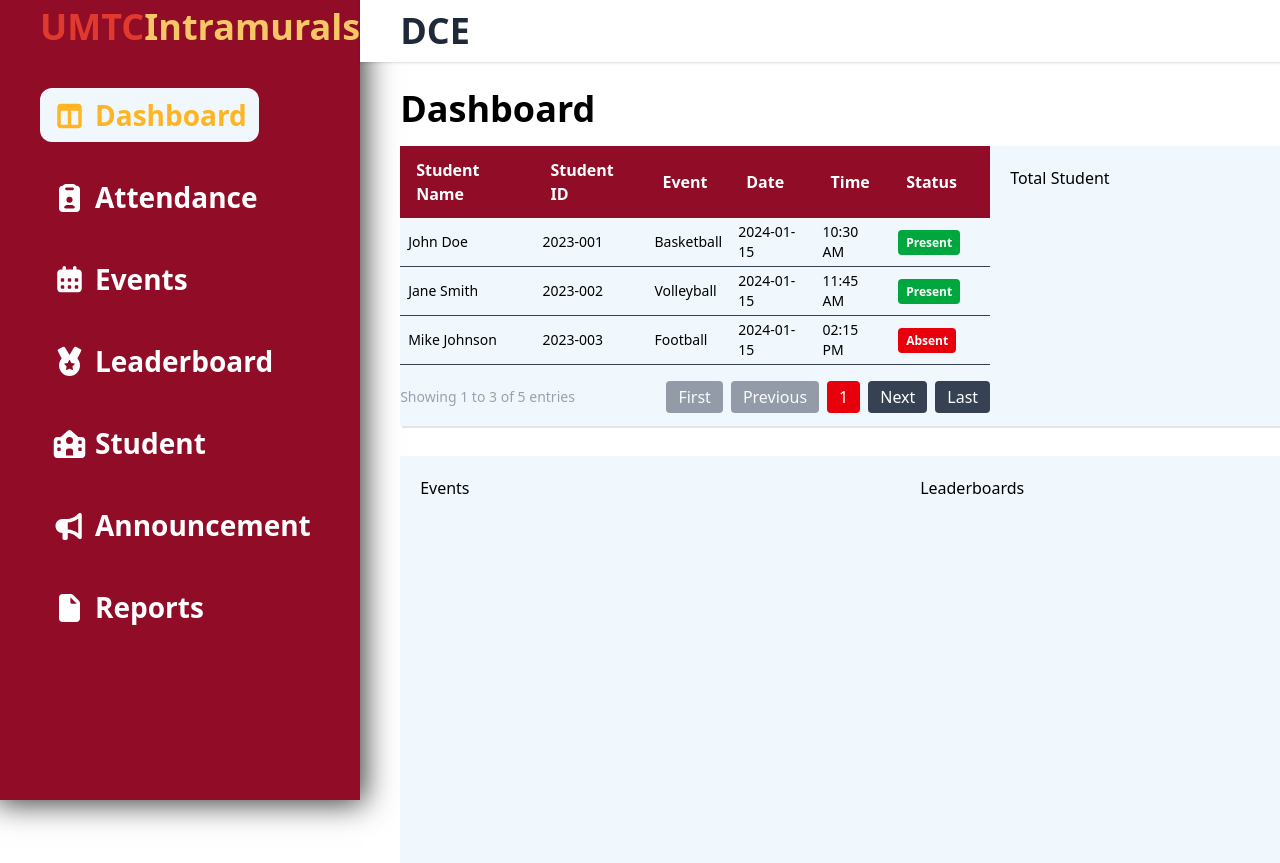
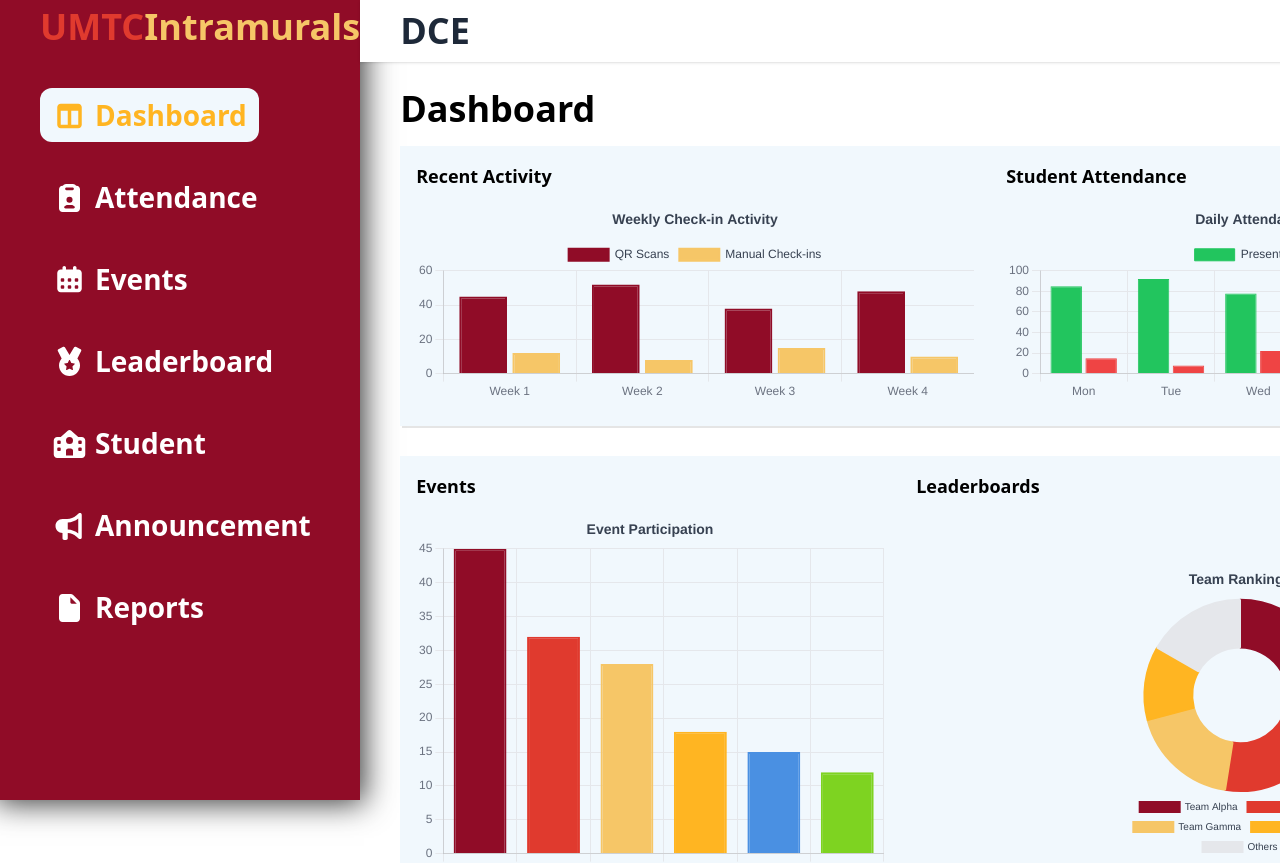
Before and after one commit to lawie2k/intramurals-QR-attendance-app, a React (Vite) app in the folder qr-attendance-admin/: page /dashboard in a window 1280 px wide. Shown: the top 863 px of the page. Built offline with nearby package versions, Linux system fonts and the light colour scheme.

Commit message:
added charts for admin

```diff
--- a/qr-attendance-admin/package.json
+++ b/qr-attendance-admin/package.json
@@ -13,7 +13,9 @@
     "@fortawesome/fontawesome-svg-core": "^7.1.0",
     "@fortawesome/free-solid-svg-icons": "^7.1.0",
     "@fortawesome/react-fontawesome": "^3.1.0",
+    "chart.js": "^4.5.0",
     "react": "^19.1.1",
+    "react-chartjs-2": "^5.3.0",
     "react-dom": "^19.1.1",
     "react-router-dom": "^7.9.1"
   },
--- a/qr-attendance-admin/src/tabs/dashboard.tsx
+++ b/qr-attendance-admin/src/tabs/dashboard.tsx
@@ -1,36 +1,261 @@
 import React from "react";
-import DataGrid from "../../components/DataGrid";
+import { Chart as ChartJS, CategoryScale, LinearScale, BarElement, Title, Tooltip, Legend, ArcElement } from 'chart.js';
+import { Bar, Doughnut } from 'react-chartjs-2';
+
+ChartJS.register(CategoryScale, LinearScale, BarElement, Title, Tooltip, Legend, ArcElement);
 
 export default function Dashboard() {
-    const attendanceData = [
-        { id: 1, studentName: "John Doe", studentId: "2023-001", event: "Basketball", date: "2024-01-15", time: "10:30 AM", status: "Present" },
-        { id: 2, studentName: "Jane Smith", studentId: "2023-002", event: "Volleyball", date: "2024-01-15", time: "11:45 AM", status: "Present" },
-        { id: 3, studentName: "Mike Johnson", studentId: "2023-003", event: "Football", date: "2024-01-15", time: "02:15 PM", status: "Absent" },
-        { id: 4, studentName: "Sarah Wilson", studentId: "2023-004", event: "Basketball", date: "2024-01-15", time: "10:30 AM", status: "Present" },
-        { id: 5, studentName: "David Brown", studentId: "2023-005", event: "Swimming", date: "2024-01-15", time: "03:00 PM", status: "Present" },
-    ];
+    // Recent activity data for chart
+    const recentActivityData = {
+        labels: ['Week 1', 'Week 2', 'Week 3', 'Week 4'],
+        datasets: [
+            {
+                label: 'QR Scans',
+                data: [45, 52, 38, 48],
+                backgroundColor: '#900C27',
+                borderColor: '#900C27',
+                borderWidth: 2,
+            },
+            {
+                label: 'Manual Check-ins',
+                data: [12, 8, 15, 10],
+                backgroundColor: '#F6C667',
+                borderColor: '#F6C667',
+                borderWidth: 2,
+            }
+        ],
+    };
 
-    const columns = [
-        { field: "studentName", headerName: "Student Name" },
-        { field: "studentId", headerName: "Student ID" },
-        { field: "event", headerName: "Event" },
-        { field: "date", headerName: "Date" },
-        { field: "time", headerName: "Time" },
-        {
-            field: "status",
-            headerName: "Status",
-            width: "100px",
-            cellRenderer: ({ value }: { value: string }) => (
-                <span className={`px-2 py-1 rounded text-xs font-bold ${
-                    value === 'Present'
-                        ? 'bg-green-600 text-white'
-                        : 'bg-red-600 text-white'
-                }`}>
-                    {value}
-                </span>
-            )
+    const recentActivityOptions = {
+        responsive: true,
+        maintainAspectRatio: false,
+        plugins: {
+            legend: {
+                position: 'top' as const,
+                labels: {
+                    color: '#374151',
+                    font: {
+                        size: 12
+                    }
+                }
+            },
+            title: {
+                display: true,
+                text: 'Weekly Check-in Activity',
+                color: '#374151',
+                font: {
+                    size: 14,
+                    weight: 'bold' as const
+                }
+            },
         },
-    ];
+        scales: {
+            y: {
+                beginAtZero: true,
+                ticks: {
+                    color: '#6B7280',
+                },
+                grid: {
+                    color: '#E5E7EB',
+                }
+            },
+            x: {
+                ticks: {
+                    color: '#6B7280',
+                },
+                grid: {
+                    color: '#E5E7EB',
+                }
+            },
+        },
+    };
+
+    // Student attendance data for chart
+    const studentChartData = {
+        labels: ['Mon', 'Tue', 'Wed', 'Thu', 'Fri', 'Sat'],
+        datasets: [
+            {
+                label: 'Present',
+                data: [85, 92, 78, 88, 95, 82],
+                backgroundColor: '#22C55E',
+                borderColor: '#22C55E',
+                borderWidth: 1,
+            },
+            {
+                label: 'Absent',
+                data: [15, 8, 22, 12, 5, 18],
+                backgroundColor: '#EF4444',
+                borderColor: '#EF4444',
+                borderWidth: 1,
+            }
+        ],
+    };
+
+    const chartOptions = {
+        responsive: true,
+        maintainAspectRatio: false,
+        plugins: {
+            legend: {
+                position: 'top' as const,
+                labels: {
+                    color: '#374151',
+                    font: {
+                        size: 12
+                    }
+                }
+            },
+            title: {
+                display: true,
+                text: 'Daily Attendance Overview',
+                color: '#374151',
+                font: {
+                    size: 14,
+                    weight: 'bold' as const
+                }
+            },
+        },
+        scales: {
+            y: {
+                beginAtZero: true,
+                ticks: {
+                    color: '#6B7280',
+                },
+                grid: {
+                    color: '#E5E7EB',
+                }
+            },
+            x: {
+                ticks: {
+                    color: '#6B7280',
+                },
+                grid: {
+                    color: '#E5E7EB',
+                }
+            },
+        },
+    };
+
+    // Events data for chart
+    const eventsChartData = {
+        labels: ['Basketball', 'Volleyball', 'Football', 'Swimming', 'Tennis', 'Badminton'],
+        datasets: [
+            {
+                label: 'Participants',
+                data: [45, 32, 28, 18, 15, 12],
+                backgroundColor: [
+                    '#900C27',
+                    '#E03A2E',
+                    '#F6C667',
+                    '#FFB522',
+                    '#4A90E2',
+                    '#7ED321'
+                ],
+                borderColor: [
+                    '#900C27',
+                    '#E03A2E',
+                    '#F6C667',
+                    '#FFB522',
+                    '#4A90E2',
+                    '#7ED321'
+                ],
+                borderWidth: 2,
+            }
+        ],
+    };
+
+    // Leaderboard data for chart
+    const leaderboardData = {
+        labels: ['Team Alpha', 'Team Beta', 'Team Gamma', 'Team Delta', 'Others'],
+        datasets: [
+            {
+                data: [35, 28, 22, 15, 20],
+                backgroundColor: [
+                    '#900C27',
+                    '#E03A2E',
+                    '#F6C667',
+                    '#FFB522',
+                    '#E5E7EB'
+                ],
+                borderColor: [
+                    '#900C27',
+                    '#E03A2E',
+                    '#F6C667',
+                    '#FFB522',
+                    '#E5E7EB'
+                ],
+                borderWidth: 2,
+            }
+        ],
+    };
+
+    const eventsChartOptions = {
+        responsive: true,
+        maintainAspectRatio: false,
+        plugins: {
+            legend: {
+                position: 'bottom' as const,
+                labels: {
+                    color: '#374151',
+                    font: {
+                        size: 10
+                    }
+                }
+            },
+            title: {
+                display: true,
+                text: 'Event Participation',
+                color: '#374151',
+                font: {
+                    size: 14,
+                    weight: 'bold' as const
+                }
+            },
+        },
+        scales: {
+            y: {
+                beginAtZero: true,
+                ticks: {
+                    color: '#6B7280',
+                },
+                grid: {
+                    color: '#E5E7EB',
+                }
+            },
+            x: {
+                ticks: {
+                    color: '#6B7280',
+                },
+                grid: {
+                    color: '#E5E7EB',
+                }
+            },
+        },
+    };
+
+    const leaderboardChartOptions = {
+        responsive: true,
+        maintainAspectRatio: false,
+        plugins: {
+            legend: {
+                position: 'bottom' as const,
+                labels: {
+                    color: '#374151',
+                    font: {
+                        size: 10
+                    }
+                }
+            },
+            title: {
+                display: true,
+                text: 'Team Rankings',
+                color: '#374151',
+                font: {
+                    size: 14,
+                    weight: 'bold' as const
+                }
+            },
+        },
+    };
 	return (
 		<div className=" h-[900px] px-[40px] pt-[20px] ">
 			<h1 className=" font-bold text-[36px]">Dashboard</h1>
@@ -38,25 +263,33 @@ export default function Dashboard() {
 			<div className="w-full h-[650px] mt-[10px] flex flex-col">
 
 				<div className="flex justify-between ">
-				<div className="w-[590px] h-[280px] bg-[#F1F8FD] shadow-[2px_2px_0px_0px_rgba(0,_0,_0,_0.1)] ">
-                    <DataGrid
-                    columns={columns}
-                    data={attendanceData}
-                    showSearch={false}
-                    height="250px"
-                    pageSize={3}
-                    />
+				<div className="w-[590px] h-[280px] bg-[#F1F8FD] shadow-[2px_2px_0px_0px_rgba(0,_0,_0,_0.1)] p-4">
+                    <h2 className="text-lg font-bold mb-3">Recent Activity</h2>
+                    <div className="h-[200px]">
+                        <Bar data={recentActivityData} options={recentActivityOptions} />
+                    </div>
                 </div>
-				<div className="w-[590px] h-[280px] bg-[#F1F8FD] shadow-[2px_2px_0px_0px_rgba(0,_0,_0,_0.1)] ">
-                    <h2 className="pl-5 pt-5">Total Student</h2>
+				<div className="w-[590px] h-[280px] bg-[#F1F8FD] shadow-[2px_2px_0px_0px_rgba(0,_0,_0,_0.1)] p-4">
+                    <h2 className="text-lg font-bold mb-3">Student Attendance</h2>
+                    <div className="h-[200px]">
+                        <Bar data={studentChartData} options={chartOptions} />
+                    </div>
                 </div>
 				</div>
 				<div className="flex justify-between mt-[30px]">
-				<div className="w-[500px] h-[500px] bg-[#F1F8FD] shadow-[2px_2px_0px_0px_rgba(0,_0,_0,_0.1)]">
-                    <h2 className="pl-5 pt-5">Events</h2>
+				<div className="w-[500px] h-[500px] bg-[#F1F8FD] shadow-[2px_2px_0px_0px_rgba(0,_0,_0,_0.1)] p-4">
+                    <h2 className="text-lg font-bold mb-3">Events</h2>
+                    <div className="h-[400px]">
+                        <Bar data={eventsChartData} options={eventsChartOptions} />
+                    </div>
                 </div>
-				<div className="w-[680px] h-[500px] bg-[#F1F8FD] shadow-[2px_2px_0px_0px_rgba(0,_0,_0,_0.1)]">
-                    <h2 className="pl-5 pt-5">Leaderboards</h2>
+				<div className="w-[680px] h-[500px] bg-[#F1F8FD] shadow-[2px_2px_0px_0px_rgba(0,_0,_0,_0.1)] p-4">
+                    <h2 className="text-lg font-bold mb-3">Leaderboards</h2>
+                    <div className="h-[400px] flex items-center justify-center">
+                        <div className="w-[300px] h-[300px]">
+                            <Doughnut data={leaderboardData} options={leaderboardChartOptions} />
+                        </div>
+                    </div>
                 </div>
 				</div>
 
```
Also changed, not shown: qr-attendance-admin/src/tabs/announcement.tsx (+16 -1 lines), qr-attendance-admin/src/tabs/student.tsx (+33 -1 lines), 1 other file (tests, documents, lock files or other folders).
